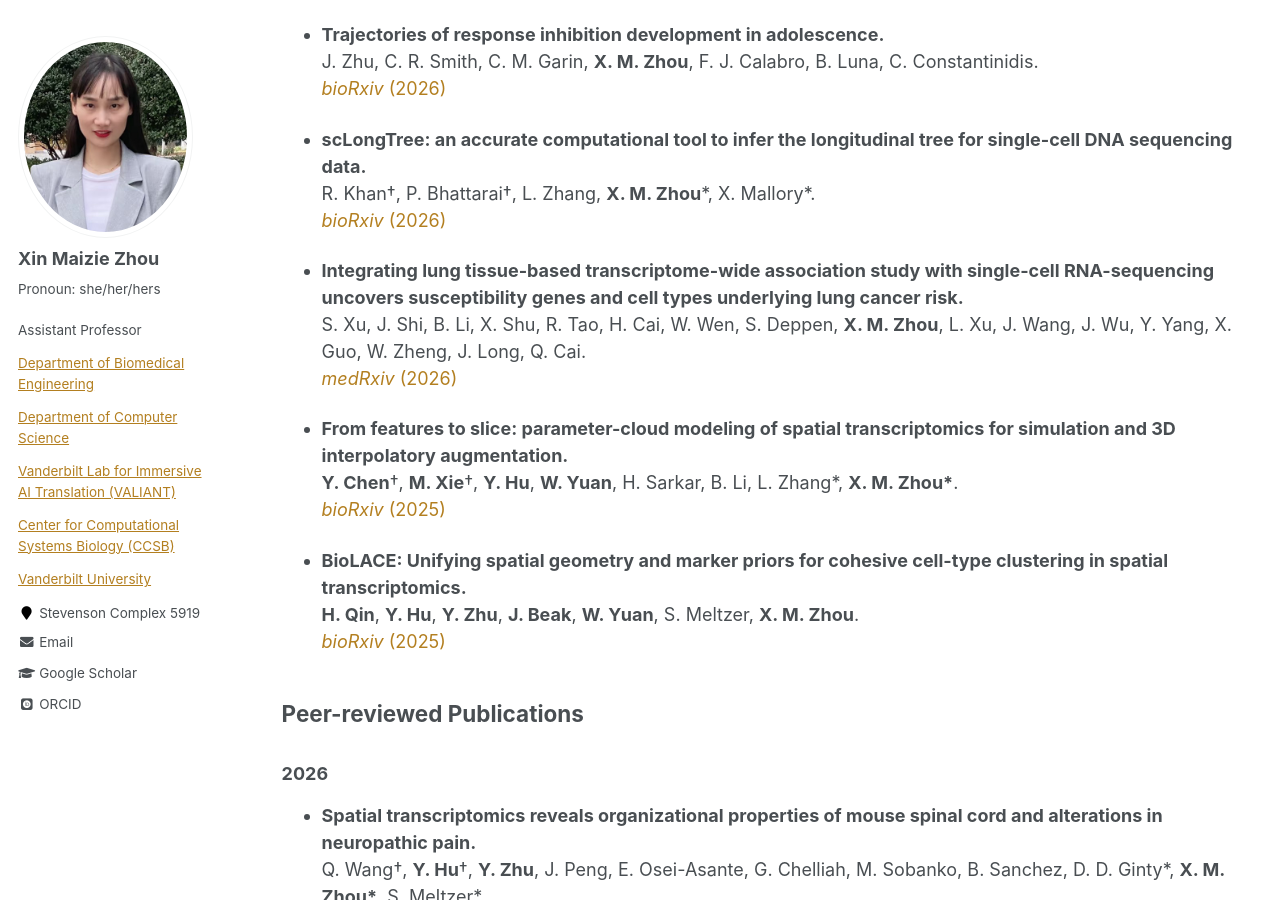
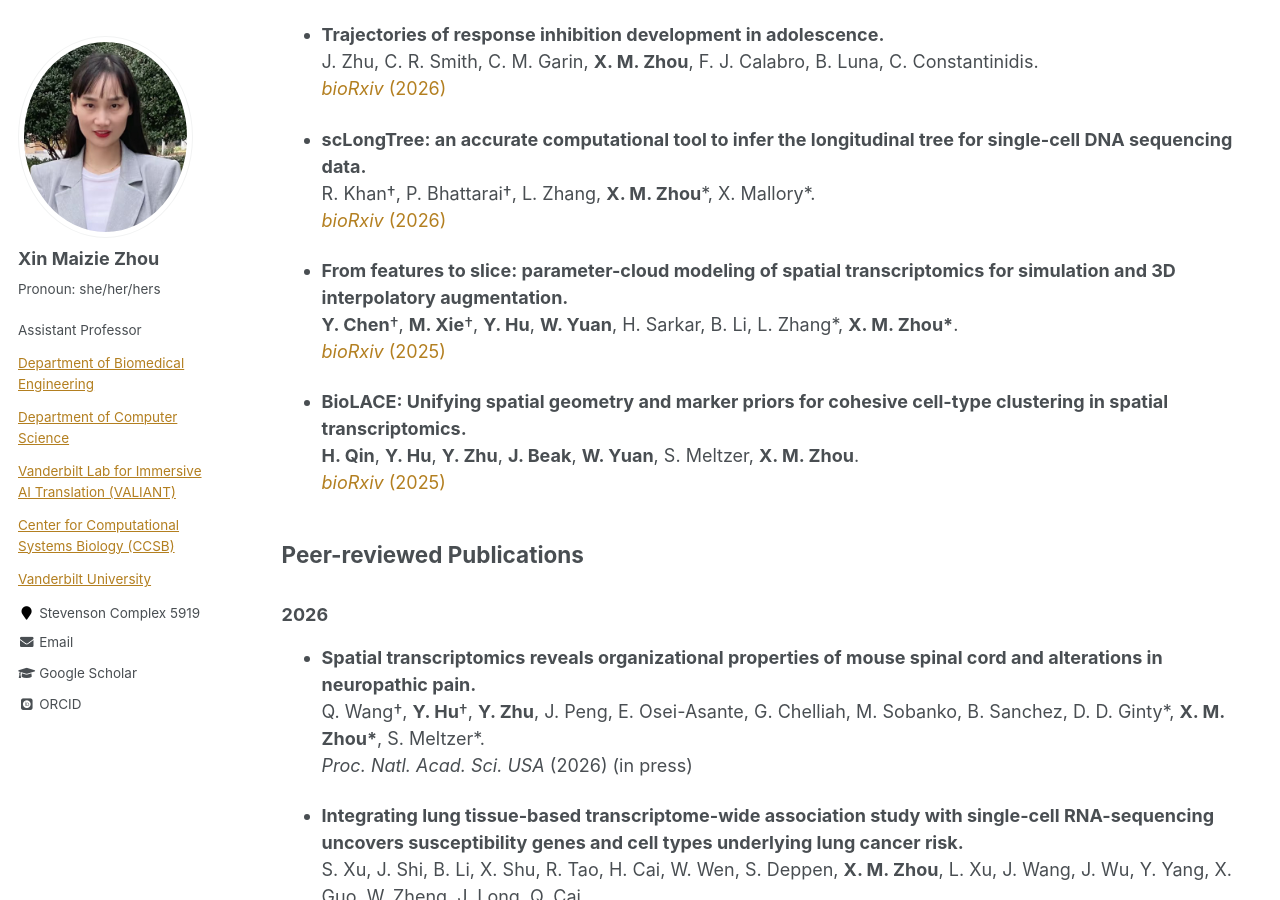
Before and after one commit to maiziezhoulab/Maiziezhoulab.github.io, a Jekyll site: the page built from _pages/publications.md, in a window 1280 px wide and 900 px high, scrolled down 1149 px. Built offline with Jekyll 4.4.1, drawn with Linux system fonts in a browser that asks for light colours; some web fonts are replaced.

Commit message:
Update publications.md

```diff
--- a/_pages/publications.md
+++ b/_pages/publications.md
@@ -55,10 +55,6 @@ Used Xin Maizie Zhou (X. M. Zhou) for publications after 2022.
 - **scLongTree: an accurate computational tool to infer the longitudinal tree for single-cell DNA sequencing data.**
   R. Khan†, P. Bhattarai†, L. Zhang, **X. M. Zhou**\*, X. Mallory\*.
   [_bioRxiv_ (2026)](https://www.biorxiv.org/content/10.1101/2023.11.11.566680v2)
-
-- **Integrating lung tissue-based transcriptome-wide association study with single-cell RNA-sequencing uncovers susceptibility genes and cell types underlying lung cancer risk.**
-  S. Xu, J. Shi, B. Li, X. Shu, R. Tao, H. Cai, W. Wen, S. Deppen, **X. M. Zhou**, L. Xu, J. Wang, J. Wu, Y. Yang, X. Guo, W. Zheng, J. Long, Q. Cai.
-  [_medRxiv_ (2026)](https://www.medrxiv.org/content/10.64898/2026.03.19.26348840v1)
 
 - **From features to slice: parameter-cloud modeling of spatial transcriptomics for simulation and 3D interpolatory augmentation.**
   **Y. Chen**†, **M. Xie**†, **Y. Hu**, **W. Yuan**, H. Sarkar, B. Li, L. Zhang\*, **X. M. Zhou\***.
```
